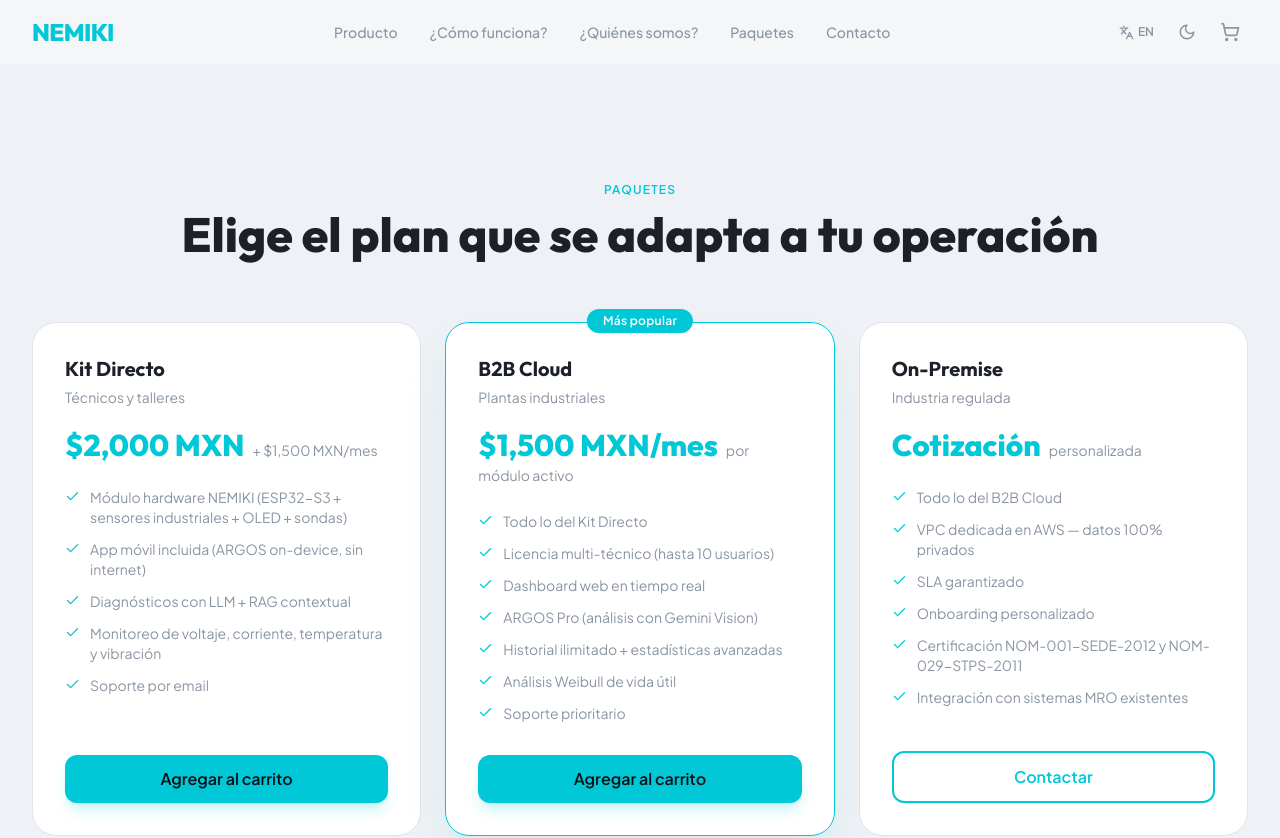
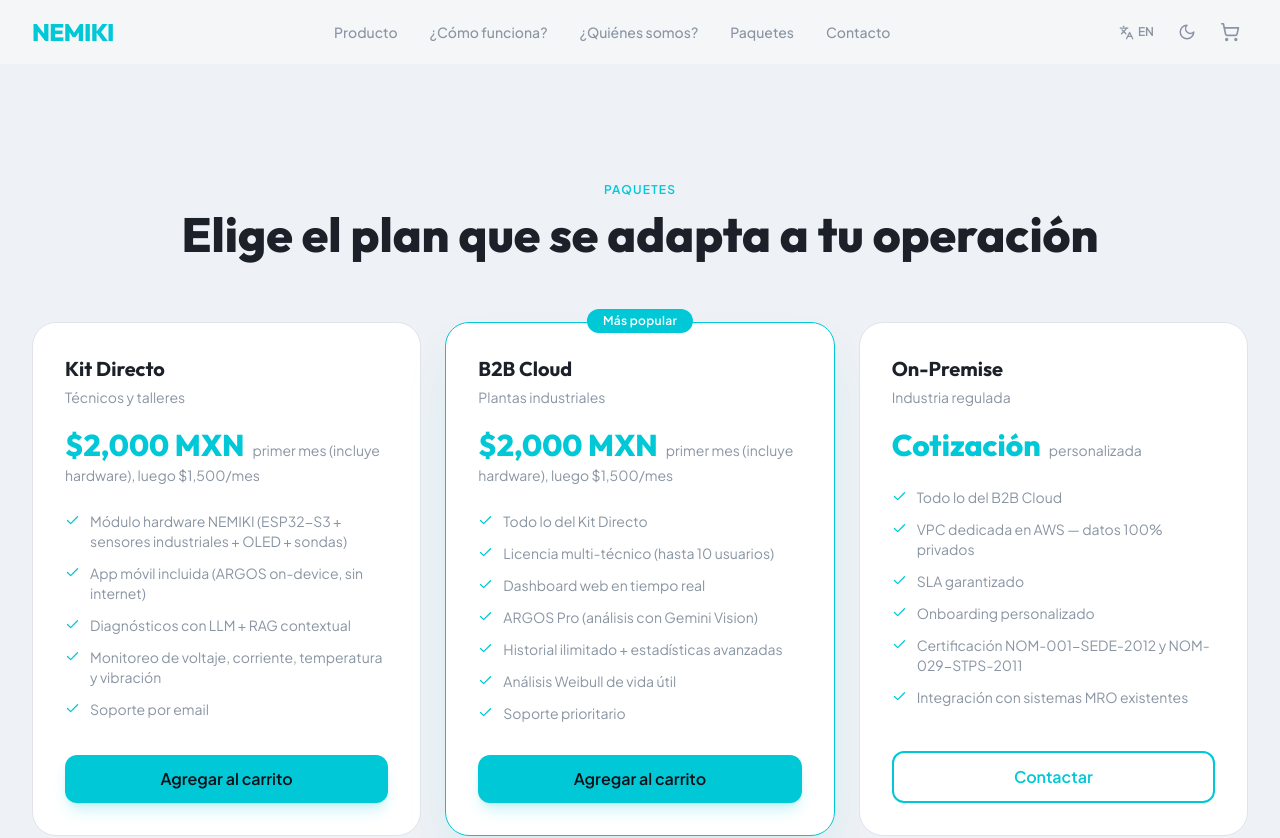
Before and after one commit to DiegoAragon13/WebEvaah, a React (Vite) app: page /productos in a window 1280 px wide. Shown: the top 838 px of the page. Built offline with nearby package versions, Linux system fonts and the light colour scheme.

Commit message:
fix: actualizar estructura de precios - Kit Directo y B2B Cloud mismo modelo ( primer mes + /mes)

```diff
--- a/src/components/sections/Features.tsx
+++ b/src/components/sections/Features.tsx
@@ -59,12 +59,12 @@
                   group relative rounded-3xl p-6 sm:p-7
                   border border-[var(--border-default)]
                   bg-[var(--background-surface)]
-                  overflow-hidden flex flex-col justify-between
+                  overflow-hidden flex flex-col
                   transition-all duration-300 hover:shadow-xl
-                  ${card.role === 'hero'  ? 'lg:col-span-2 lg:row-span-2' : ''}
+                  ${card.role === 'hero'  ? 'lg:col-span-2 lg:row-span-2 justify-between' : ''}
                   ${card.role === 'wide'  ? 'lg:col-span-2' : ''}
                   ${card.role === 'tall'  ? 'lg:row-span-2' : ''}
-                  ${isHero ? 'min-h-[220px] lg:min-h-0' : 'min-h-[160px] lg:min-h-0'}
+                  ${isHero ? 'min-h-[220px] lg:min-h-0' : 'min-h-0'}
                 `}
                 style={isHero ? { borderColor: `${card.accent}40` } : {}}
               >
--- a/src/components/sections/Pricing.tsx
+++ b/src/components/sections/Pricing.tsx
@@ -22,7 +22,7 @@
     {
       id: 'b2b', tier: 'b2b' as const,
       name: t('pricing.b2b.name'), target: t('pricing.b2b.target'),
-      price: t('pricing.b2b.price'), priceNote: t('pricing.b2b.priceNote'), priceNum: 1500,
+      price: t('pricing.b2b.price'), priceNote: t('pricing.b2b.priceNote'), priceNum: 2000,
       features: t('pricing.b2b.features', { returnObjects: true }) as string[],
       highlight: true,
     },
--- a/src/i18n/en.json
+++ b/src/i18n/en.json
@@ -55,14 +55,14 @@
       "name": "Direct Kit",
       "target": "Technicians & workshops",
       "price": "$2,000 MXN",
-      "priceNote": "+ $1,500 MXN/mo",
+      "priceNote": "first month (includes hardware), then $1,500/mo",
       "features": ["NEMIKI hardware module (ESP32-S3 + industrial sensors + OLED + probes)", "Mobile app included (ARGOS on-device, no internet needed)", "LLM + contextual RAG diagnostics", "Voltage, current, temperature & vibration monitoring", "Email support"]
     },
     "b2b": {
       "name": "B2B Cloud",
       "target": "Industrial plants",
-      "price": "$1,500 MXN/mo",
-      "priceNote": "per active module",
+      "price": "$2,000 MXN",
+      "priceNote": "first month (includes hardware), then $1,500/mo",
       "features": ["Everything in Direct Kit", "Multi-technician license (up to 10 users)", "Real-time web dashboard", "ARGOS Pro (Gemini Vision analysis)", "Unlimited history + advanced stats", "Weibull lifespan analysis", "Priority support"]
     },
     "enterprise": {
--- a/src/i18n/es.json
+++ b/src/i18n/es.json
@@ -55,14 +55,14 @@
       "name": "Kit Directo",
       "target": "Técnicos y talleres",
       "price": "$2,000 MXN",
-      "priceNote": "+ $1,500 MXN/mes",
+      "priceNote": "primer mes (incluye hardware), luego $1,500/mes",
       "features": ["Módulo hardware NEMIKI (ESP32-S3 + sensores industriales + OLED + sondas)", "App móvil incluida (ARGOS on-device, sin internet)", "Diagnósticos con LLM + RAG contextual", "Monitoreo de voltaje, corriente, temperatura y vibración", "Soporte por email"]
     },
     "b2b": {
       "name": "B2B Cloud",
       "target": "Plantas industriales",
-      "price": "$1,500 MXN/mes",
-      "priceNote": "por módulo activo",
+      "price": "$2,000 MXN",
+      "priceNote": "primer mes (incluye hardware), luego $1,500/mes",
       "features": ["Todo lo del Kit Directo", "Licencia multi-técnico (hasta 10 usuarios)", "Dashboard web en tiempo real", "ARGOS Pro (análisis con Gemini Vision)", "Historial ilimitado + estadísticas avanzadas", "Análisis Weibull de vida útil", "Soporte prioritario"]
     },
     "enterprise": {
```
